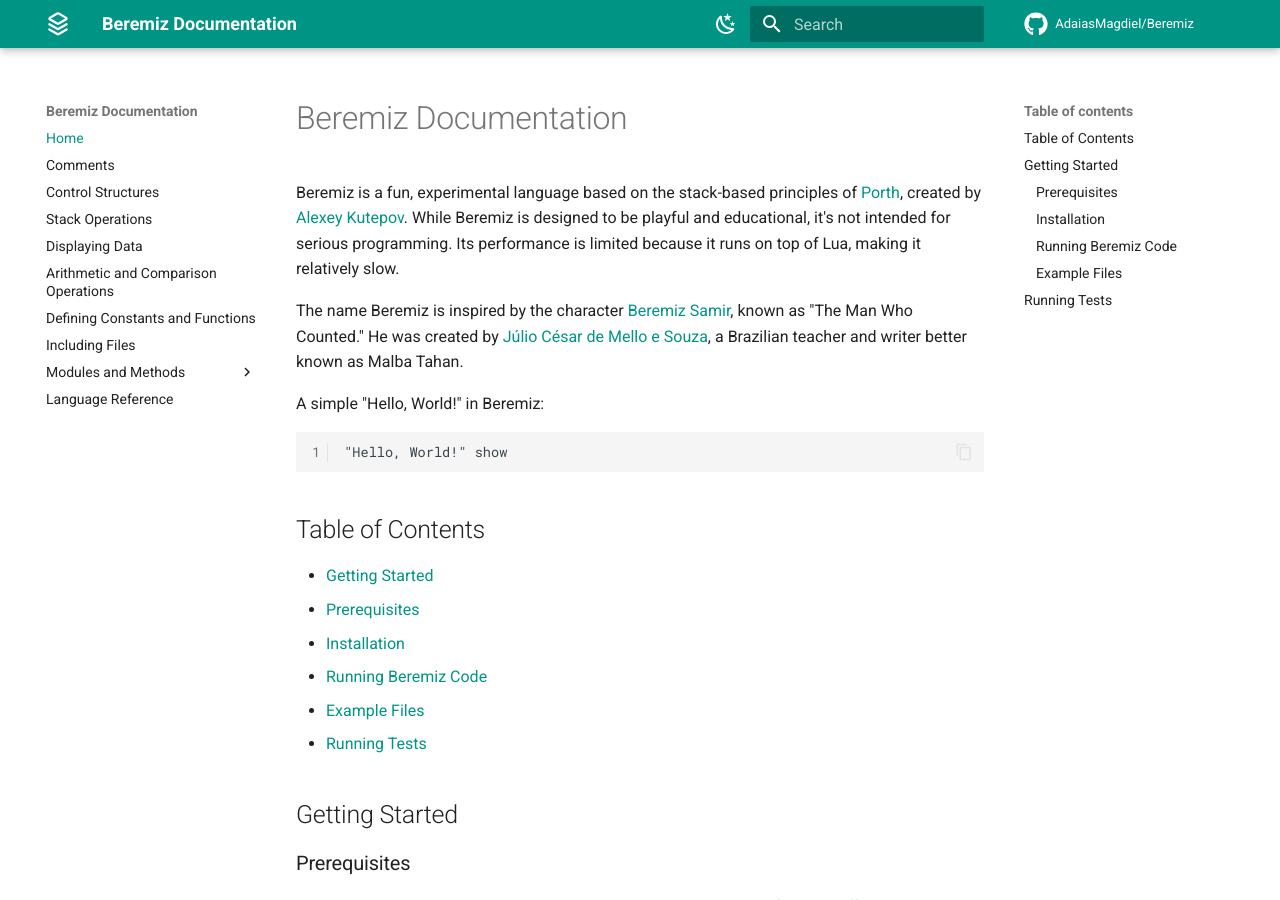
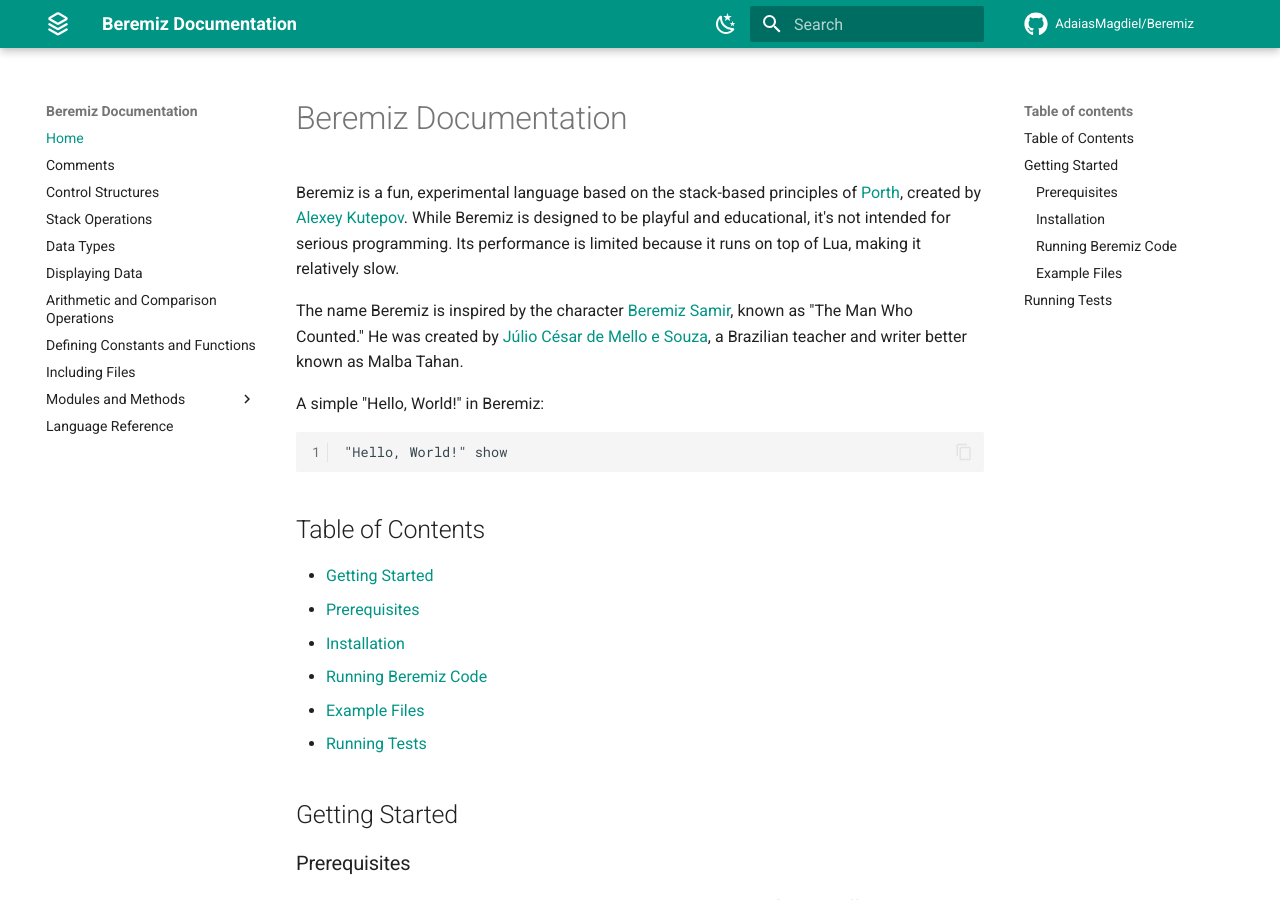
Before and after one commit to AdaiasMagdiel/Beremiz, an MkDocs documentation site: the page built from docs/index.md, in a window 1280 px wide and 900 px high. Built offline with MkDocs 1.6.1 and Material for MkDocs 9.7.7, drawn with Linux system fonts in a browser that asks for light colours; comment, search, counter and statistics services are not loaded.

Commit message:
feat: add Data Types page
- Added a new page called `Data Types` to the documentation.
- This page will explain the different data types available in the language.

```diff
--- a/mkdocs.yml
+++ b/mkdocs.yml
@@ -9,6 +9,7 @@
   - Comments: comments.md
   - Control Structures: control-structures.md
   - Stack Operations: stack-operations.md
+  - Data Types: data-types.md
   - Displaying Data: displaying-data.md
   - Arithmetic and Comparison Operations: arithmetic-comparison.md
   - Defining Constants and Functions: constants-functions.md
```
